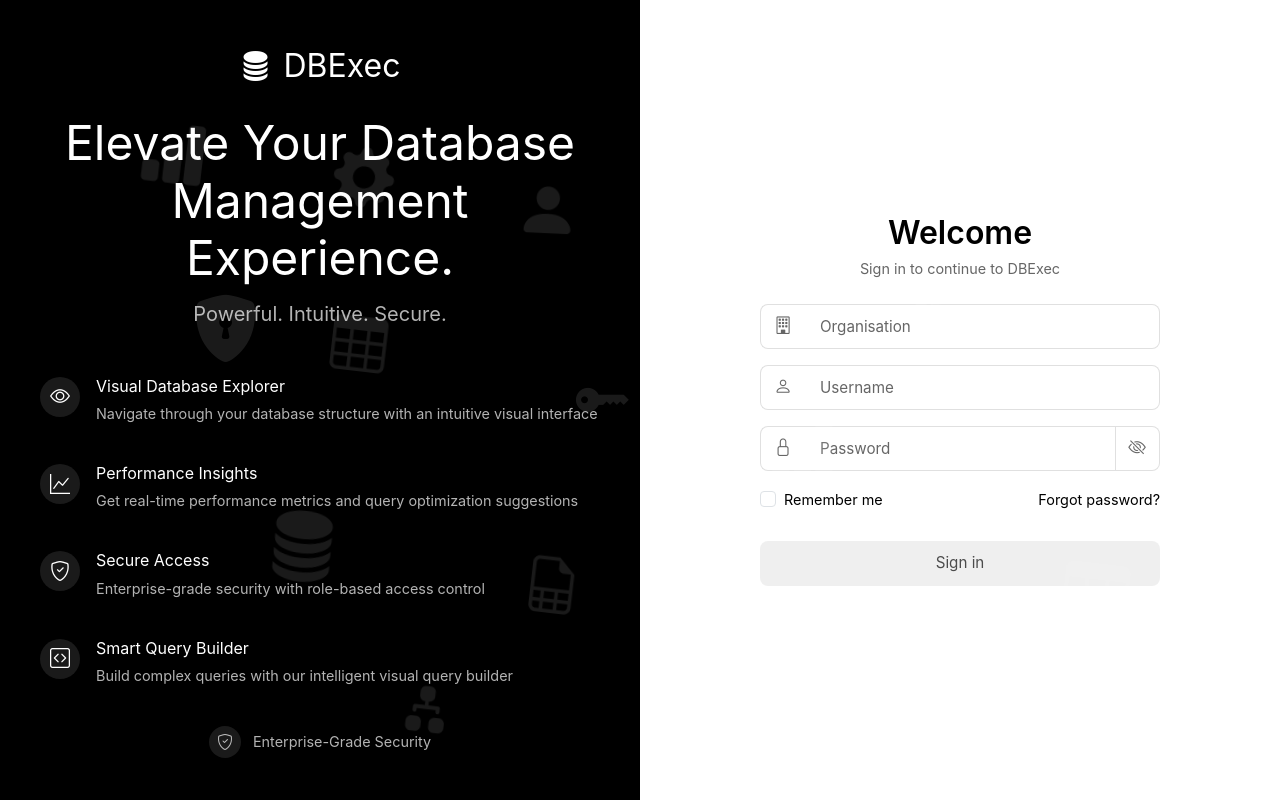
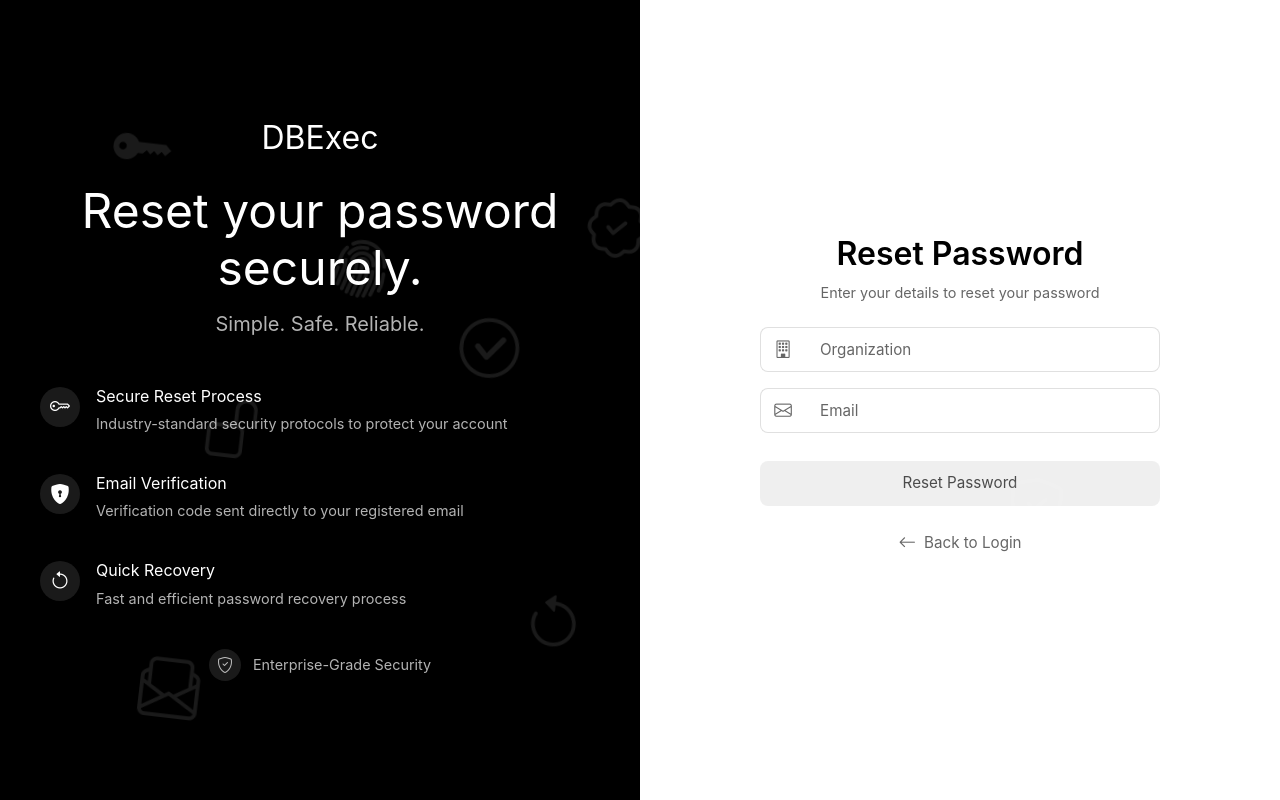
Before and after one commit to gauurravvvv/DbExec, an Angular app: page /forgot-password in a window 1280 px wide. Before the commit this address led to /login. Built offline with nearby package versions, Linux system fonts and the light colour scheme.

Commit message:
reset password page icons added

```diff
--- a/src/app/app-routing.module.ts
+++ b/src/app/app-routing.module.ts
@@ -5,12 +5,17 @@ import { HomeComponent } from './components/layout/home/home.component';
 import { ProfileComponent } from './components/profile/profile.component';
 import { SettingsComponent } from './components/settings/settings.component';
 import { AuthGuard } from './core/guards/auth.guard';
+import { ForgotPasswordComponent } from './components/auth/forgot-password/forgot-password.component';
 
 const routes: Routes = [
   {
     path: 'login',
     component: LoginComponent,
     canActivate: [AuthGuard]
+  },
+  {
+    path: 'forgot-password',
+    component: ForgotPasswordComponent,
   },
   {
     path: '',
--- a/src/app/components/auth/forgot-password/forgot-password.component.html
+++ b/src/app/components/auth/forgot-password/forgot-password.component.html
@@ -1,4 +1,22 @@
 <div class="login-container">
+  <!-- Floating Icons -->
+  <div class="floating-icons">
+    <i class="bi bi-key-fill icon top-left"></i>
+    <i class="bi bi-shield-lock icon top-right"></i>
+    <i class="bi bi-unlock icon middle-left"></i>
+    <i class="bi bi-shield-check icon middle-right"></i>
+    <i class="bi bi-envelope-paper icon bottom-left"></i>
+    <i class="bi bi-arrow-repeat icon bottom-right"></i>
+    <i class="bi bi-patch-check icon center-top"></i>
+    <i class="bi bi-fingerprint icon envelope-2"></i>
+    <i class="bi bi-key icon shield-2"></i>
+    <i class="bi bi-shield-fill-check icon key-2"></i>
+    <i class="bi bi-arrow-counterclockwise icon clock-2"></i>
+    <i class="bi bi-check-circle icon check-2"></i>
+    <i class="bi bi-lock icon lock-2"></i>
+    <i class="bi bi-arrow-repeat icon reset-2"></i>
+  </div>
+
   <!-- Left side with branding -->
   <div class="brand-section">
     <div class="brand-content">
@@ -11,7 +29,7 @@
       <div class="features-list" @staggerList>
         <div class="feature-item">
           <div class="feature-icon-wrapper">
-            <i class="bi bi-shield-lock"></i>
+            <i class="bi bi-key"></i>
           </div>
           <div class="feature-text">
             <h3>Secure Reset Process</h3>
@@ -20,7 +38,7 @@
         </div>
         <div class="feature-item">
           <div class="feature-icon-wrapper">
-            <i class="bi bi-envelope-check"></i>
+            <i class="bi bi-shield-lock-fill"></i>
           </div>
           <div class="feature-text">
             <h3>Email Verification</h3>
@@ -29,7 +47,7 @@
         </div>
         <div class="feature-item">
           <div class="feature-icon-wrapper">
-            <i class="bi bi-clock-history"></i>
+            <i class="bi bi-arrow-counterclockwise"></i>
           </div>
           <div class="feature-text">
             <h3>Quick Recovery</h3>
--- a/src/app/components/auth/forgot-password/forgot-password.component.scss
+++ b/src/app/components/auth/forgot-password/forgot-password.component.scss
@@ -1,4 +1,66 @@
 @import '../login/login.component.scss';
+
+// Updated floating icons styles with larger, consistent icons
+.floating-icons {
+  position: absolute;
+  width: 100%;
+  height: 100%;
+  pointer-events: none;
+  z-index: 1;
+  overflow: hidden;
+
+  .icon {
+    position: absolute;
+    opacity: 0.08; // Increased opacity slightly
+    transition: all 0.3s ease;
+    color: var(--primary-color);
+    font-size: 3.5rem;
+    font-weight: 600; // Added font-weight to make icons bolder
+    -webkit-text-stroke: 1px var(--primary-color); // Added stroke to make icons appear bolder
+
+    // Adjusted positions with consistent icons
+    &.top-left { top: 10%; left: 8%; }
+    &.top-right { top: 15%; right: 12%; }
+    &.middle-left { top: 45%; left: 15%; }
+    &.middle-right { top: 55%; right: 18%; }
+    &.bottom-left { bottom: 12%; left: 10%; }
+    &.bottom-right { bottom: 15%; right: 10%; }
+    &.center-top { top: 20%; left: 45%; }
+
+    &.envelope-2 { top: 25%; left: 25%; }
+    &.shield-2 { top: 60%; left: 20%; }
+    &.key-2 { top: 40%; right: 25%; }
+    &.clock-2 { bottom: 20%; left: 40%; }
+    &.check-2 { top: 35%; left: 35%; }
+    &.lock-2 { top: 8%; right: 35%; }
+    &.reset-2 { bottom: 25%; right: 30%; }
+
+    // Subtle floating animation
+    animation: float 6s ease-in-out infinite;
+
+    @for $i from 1 through 14 {
+      &:nth-child(#{$i}) {
+        animation-delay: #{$i * 0.3}s;
+      }
+    }
+
+    // Enhanced hover effect with higher opacity
+    &:hover {
+      opacity: 0.15;
+      transform: scale(1.15);
+    }
+  }
+}
+
+// Modified floating animation for larger icons
+@keyframes float {
+  0%, 100% {
+    transform: translateY(0) rotate(0deg);
+  }
+  50% {
+    transform: translateY(-15px) rotate(5deg);
+  }
+}
 
 .back-to-login {
   display: flex;
@@ -39,3 +101,15 @@
 .btn-primary {
   margin-top: 1rem;
 }
+
+@keyframes float {
+  0% {
+    transform: translateY(0) rotate(0deg);
+  }
+  50% {
+    transform: translateY(-20px) rotate(5deg);
+  }
+  100% {
+    transform: translateY(0) rotate(0deg);
+  }
+}
```
